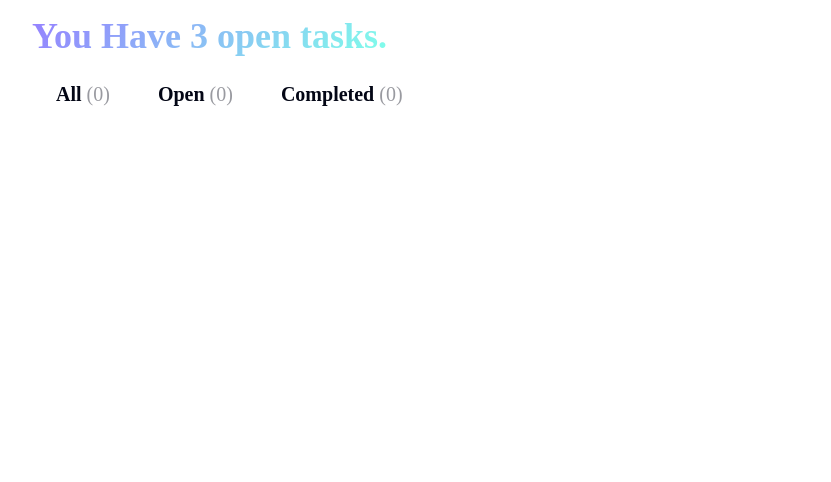
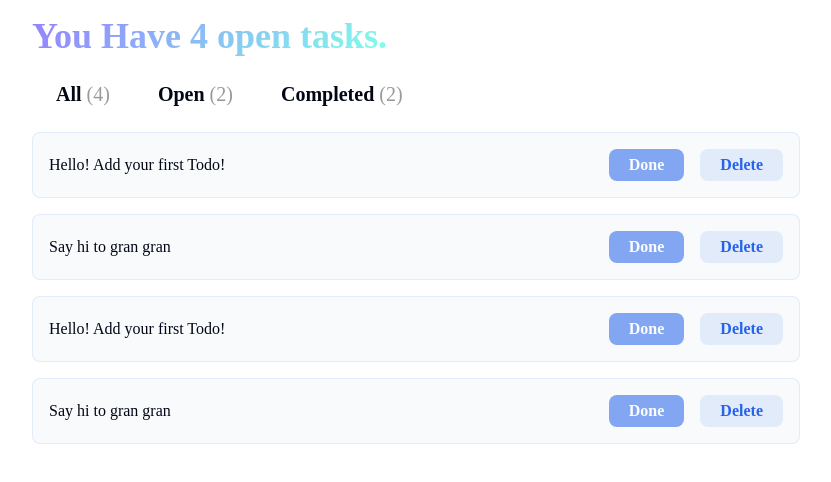
Before and after one commit to anandku06/ReactToDo_App, a React (Vite) app: page / in a window 1280 px wide. Shown: the top 482 px of the page, without its empty margins (224-1055 px from the left). Built offline with nearby package versions, Linux system fonts and the light colour scheme; a web font is replaced by a local one.

Commit message:
feat: implement initial Todo list functionality with dynamic task rendering

```diff
--- a/src/App.jsx
+++ b/src/App.jsx
@@ -4,12 +4,17 @@ import { TodoInput } from "./components/TodoInput";
 import { TodoList } from "./components/TodoList";
 
 function App() {
-  const todos = [];
+  const todos = [
+    { input: "Hello! Add your first Todo!", completed: true },
+    { input: "Get the groceries!", completed: false },
+    { input: "Learn how to web design", completed: false },
+    { input: "Say hi to gran gran", completed: true },
+  ];
   return (
     <>
-      <Header />
-      <Tabs />
-      <TodoList />
+      <Header todos={todos} />
+      <Tabs todos={todos} />
+      <TodoList todos={todos} />
       <TodoInput />
     </>
   );
--- a/src/components/Header.jsx
+++ b/src/components/Header.jsx
@@ -1,7 +1,9 @@
-export function Header() {
+export function Header(props) {
+  const { todos } = props;
+  const todosLength = todos.length;
   return (
     <header>
-      <h1 className="text-gradient">You Have 3 open tasks.</h1>
+      <h1 className="text-gradient">You Have {todosLength} open {todosLength > 1 ? "tasks" : "task"}.</h1>
     </header>
   );
 }
--- a/src/components/Tabs.jsx
+++ b/src/components/Tabs.jsx
@@ -1,12 +1,16 @@
-export function Tabs() {
+export function Tabs(props) {
+  const { todos } = props;
   const tabs = ["All", "Open", "Completed"];
   return (
     <nav className="tab-container">
       {tabs.map((tab, tabIndex) => {
+        const numOfTasks = tab === "All" ? todos.length :
+        tab === "Open" ? todos.filter(val => !val.completed).length :
+        todos.filter(val => val.completed).length
         return (
           <button key={tabIndex} className="tab-button">
             <h4>
-              {tab} <span>(0)</span>
+              {tab} <span>({numOfTasks})</span>
             </h4>
           </button>
         );
--- a/src/components/TodoCard.jsx
+++ b/src/components/TodoCard.jsx
@@ -1,3 +1,23 @@
-export function TodoCard() {
-  return <div></div>;
+export function TodoCard(props) {
+  const { todos } = props;
+
+  return (
+    <>
+    {todos.map((todo, todoIndex) => {
+      return(
+        <div key={todoIndex} className="card todo-item">
+        <p>{todo.input}</p>
+        <div className="todo-buttons">
+          <button disabled={todo.completed}>
+            <h6>Done</h6>
+          </button>
+          <button>
+            <h6>Delete</h6>
+          </button>
+        </div>
+      </div>
+      )
+    })}
+    </>
+  );
 }
--- a/src/components/TodoList.jsx
+++ b/src/components/TodoList.jsx
@@ -1,9 +1,22 @@
 import { TodoCard } from "./TodoCard";
 
-export function TodoList() {
+export function TodoList(props) {
+  const { todos } = props;
+
+  const tab = "Completed";
+  const filterTodoList =
+    tab === "Completed"
+      ? todos.filter((val) => val.completed)
+      : tab === "Open"
+      ? todos.filter((val) => !val.completed)
+      : todos;
+
+  console.log(filterTodoList);
   return (
-    <div>
-      <TodoCard />
-    </div>
+    <>
+      {filterTodoList.map((_, todoIndex) => {
+        return <TodoCard key={todoIndex} todos={filterTodoList} />;
+      })}
+    </>
   );
 }
```
